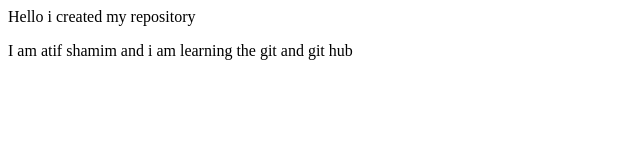
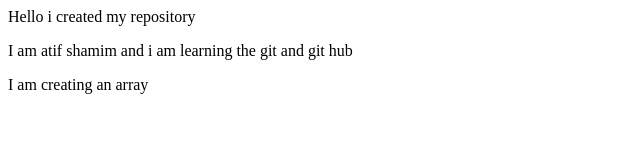
Before and after one commit to AtifShamim321/MyRepos, a plain HTML site: page index.html in a window 1280 px wide. Shown: the whole page, without its empty margins (0-640 px from the left). Drawn offline with Linux system fonts and the light colour scheme.

Commit message:
Adding another paragraph

```diff
--- a/index.html
+++ b/index.html
@@ -1,2 +1,3 @@
 <p>Hello i created my repository </p>
 <p>I am atif shamim and i am learning the git and git hub</p>
+<p>I am creating an array</p>
```
